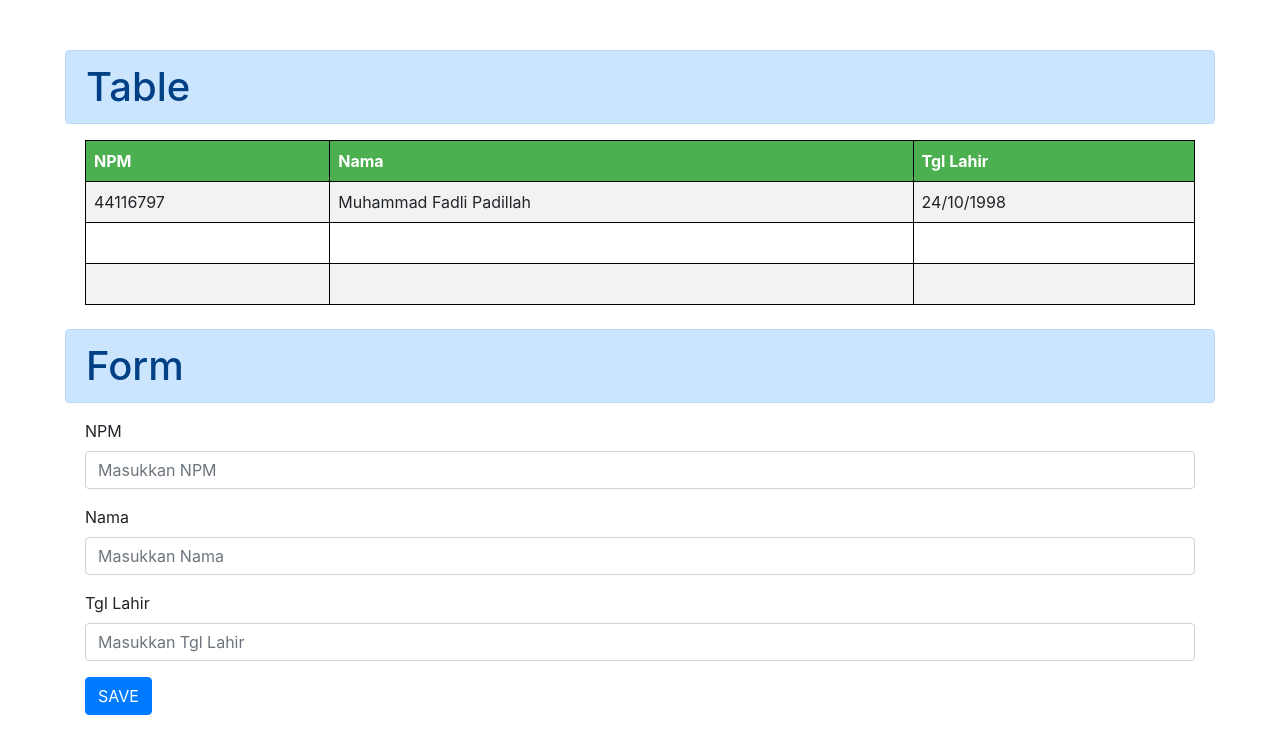
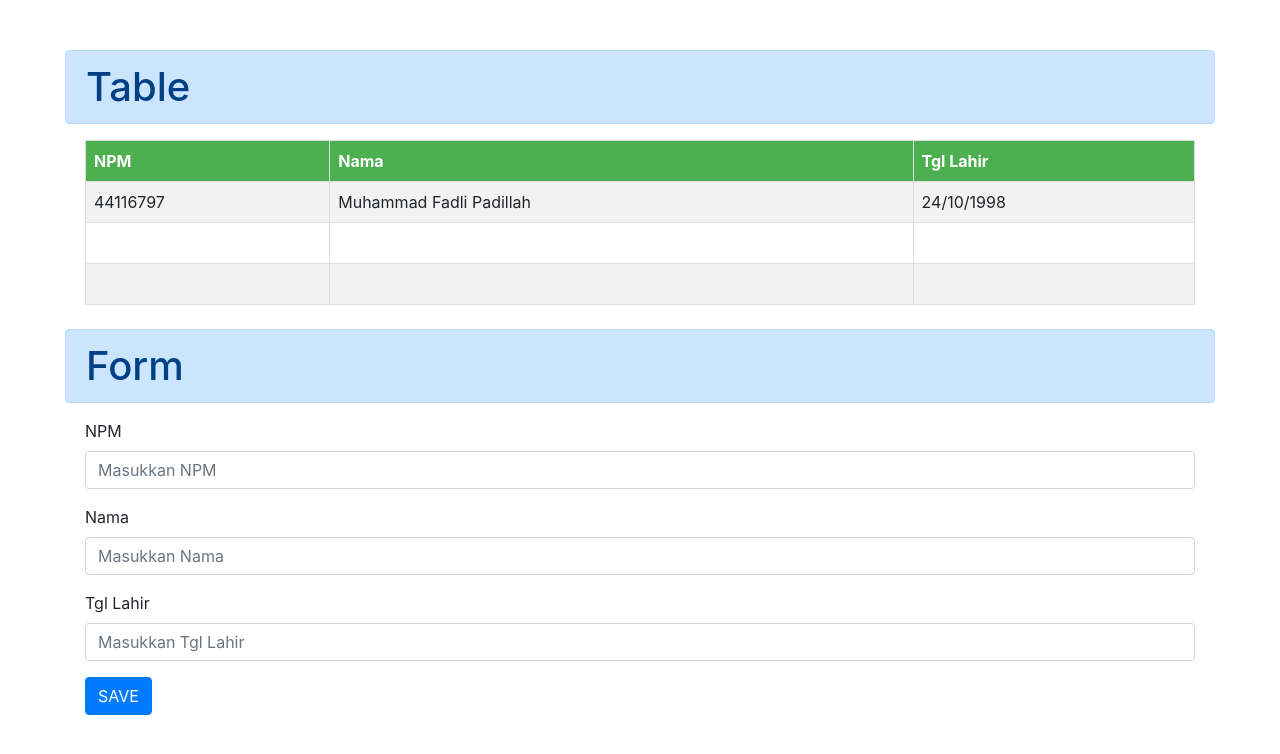
Before and after one commit to mfadlipadillah/Tugas2, a plain HTML site: page index.html in a window 1280 px wide. Drawn offline with Linux system fonts and the light colour scheme.

Commit message:
Update style.css

```diff
--- a/style.css
+++ b/style.css
@@ -8,7 +8,7 @@ table {
 }
 
 table, th, td {
-	border: 1px solid black;
+	border: 1px solid #ddd;
     	text-align: left;
     	padding: 8px;
 }
@@ -19,4 +19,4 @@ th {
     	background-color: #4CAF50;
     	color: white;
 }
-tr:hover {background-color: #888; color:white;}
+tr:hover {background-color: #ddd; color:white;}
```
